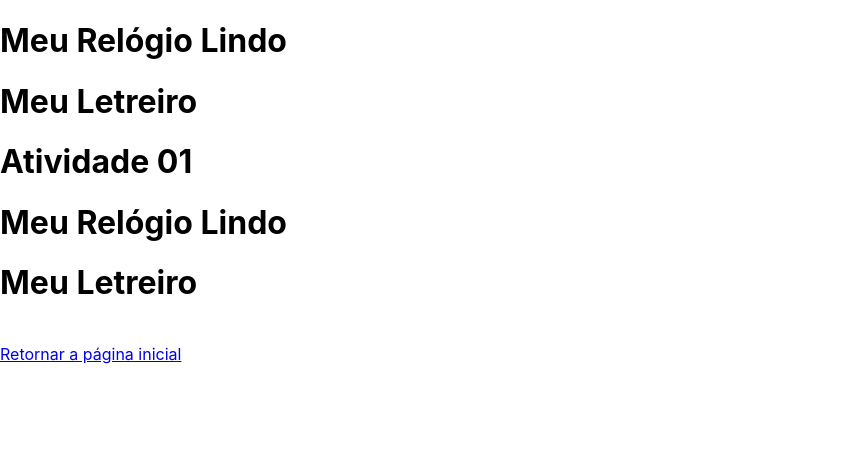
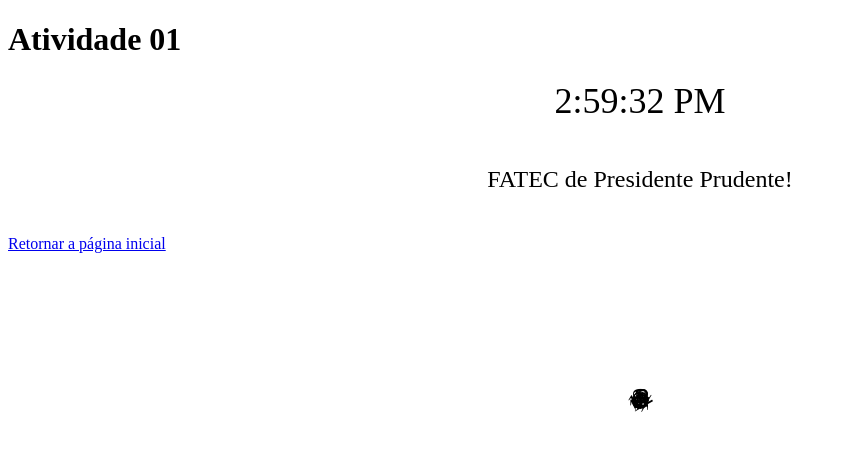
Before and after one commit to AnthonyCostaCrosciatte/Anthony_ProjectReact, a React (Create React App) app: page /atv01 in a window 1280 px wide. Shown: the top 450 px of the page, without its empty margins (0-852 px from the left). Built offline with nearby package versions, Linux system fonts and the light colour scheme.

Commit message:
Add files via upload

```diff
--- a/package.json
+++ b/package.json
@@ -6,8 +6,10 @@
     "@testing-library/jest-dom": "^5.17.0",
     "@testing-library/react": "^13.4.0",
     "@testing-library/user-event": "^13.5.0",
+    "create-react-app": "^5.0.1",
     "react": "^18.2.0",
     "react-dom": "^18.2.0",
+    "react-router-dom": "^6.23.0",
     "react-scripts": "5.0.1",
     "web-vitals": "^2.1.4"
   },
--- a/src/Letreiro.js
+++ b/src/Letreiro.js
@@ -1,10 +1,27 @@
+import React, { useState, useEffect } from 'react';
+
 function Letreiro() {
-    return (
-      <>
-        <h1>Meu Letreiro</h1>
+  const [mensagem, setMensagem] = useState('Olá, seja bem vindo...');
 
-      </>
-    );
-  }
+  useEffect(() => {
+    const alternarMensagem = () => {
+      setMensagem(prevMensagem =>
+        prevMensagem === 'Olá, seja bem vindo...'
+          ? 'FATEC de Presidente Prudente!'
+          : 'Olá, seja bem vindo...'
+      );
+    };
 
-  export default Letreiro;
+    const intervalId = setInterval(alternarMensagem, 5000);
+
+    return () => clearInterval(intervalId);
+  }, []);
+
+  return (
+    <div style={{ fontSize: '24px', textAlign: 'center' }}>
+      <p>{mensagem}</p>
+    </div>
+  );
+}
+
+export default Letreiro;
--- a/src/Relogio.js
+++ b/src/Relogio.js
@@ -1,9 +1,40 @@
+import React, { useState, useEffect } from 'react';
+
 function Relogio() {
+  const [time, setTime] = useState(new Date());
+
+  useEffect(() => {
+    const intervalId = setInterval(() => {
+      setTime(new Date());
+    }, 1000);
+
+    return () => clearInterval(intervalId);
+  }, []);
+
   return (
-    <>
-      <h1>Meu Relógio Lindo</h1>
-
-    </>
+    <div style={{ textAlign: 'center', fontSize: '24px' }}>
+      <div style={{ fontSize: '36px', marginBottom: '20px' }}>
+        {time.toLocaleTimeString()}
+      </div>
+      <div style={{ display: 'flex', justifyContent: 'center' }}>
+        {[...Array(12)].map((_, index) => (
+          <div
+            key={index}
+            style={{
+              position: 'absolute',
+              width: 'auto',
+              height: 'auto',
+              left: '50%',
+              top: '50%',
+              transformOrigin: 'center',
+              transform: `translate(-50%, -50%) rotate(${index * 30}deg)`,
+            }}
+          >
+            {index + 1}
+          </div>
+        ))}
+      </div>
+    </div>
   );
 }
 
--- a/src/index.js
+++ b/src/index.js
@@ -1,17 +1,11 @@
 import React from 'react';
 import ReactDOM from 'react-dom/client';
-import './index.css';
-import App from './App';
-import Relogio from './Relogio';
-import Letreiro from './Letreiro';
 import MinhasRotas from './minhasRotas';
 
 
 const root = ReactDOM.createRoot(document.getElementById('root'));
 root.render(
   <>
-    <Relogio />
-    <Letreiro/>
     <MinhasRotas />
   </>
 );
```
Also changed, not shown: src/Atv03.js (line endings or trailing spaces), 1 other file (tests, documents, lock files or other folders).
